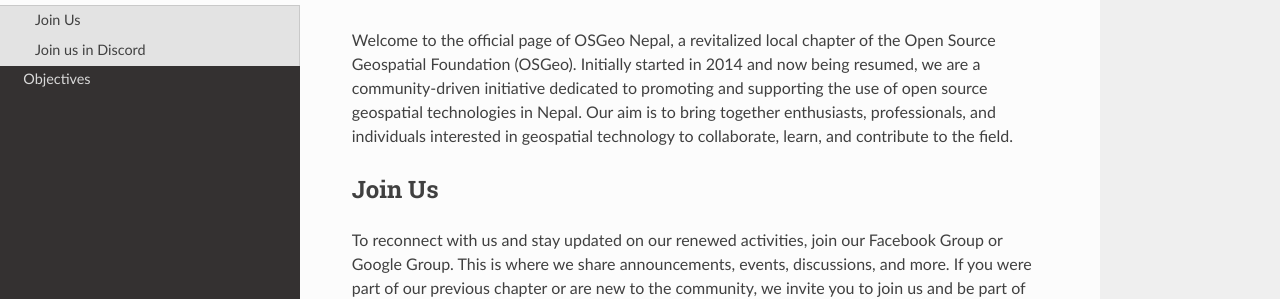
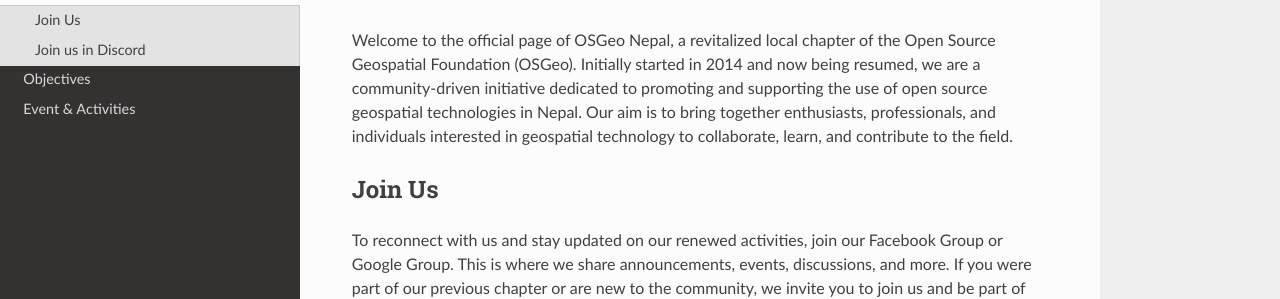
Before and after one commit to osgeonepal/osgeonepal.github.io, an MkDocs documentation site: the page built from docs/index.md, in a window 1280 px wide. Shown: the part 131-430 px from the top of the page. Built offline with MkDocs 1.6.1, drawn with Linux system fonts in a browser that asks for light colours; nearby versions of some CDN libraries.

Commit message:
added event page

```diff
--- a/mkdocs.yml
+++ b/mkdocs.yml
@@ -3,4 +3,5 @@
 nav:
   - Home: index.md
   - Objectives: objectives.md
+  - Event & Activities: event.md
 theme: readthedocs
```
Also changed, not shown: docs/event.md (added, +1 -0 lines).
